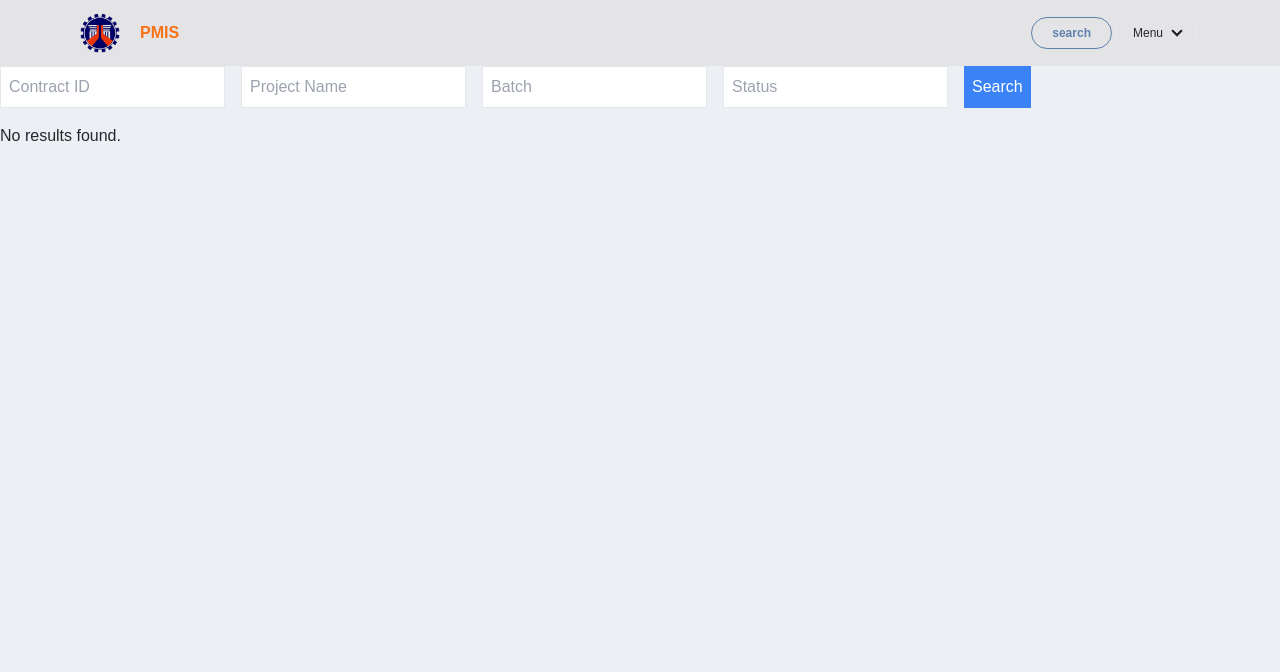
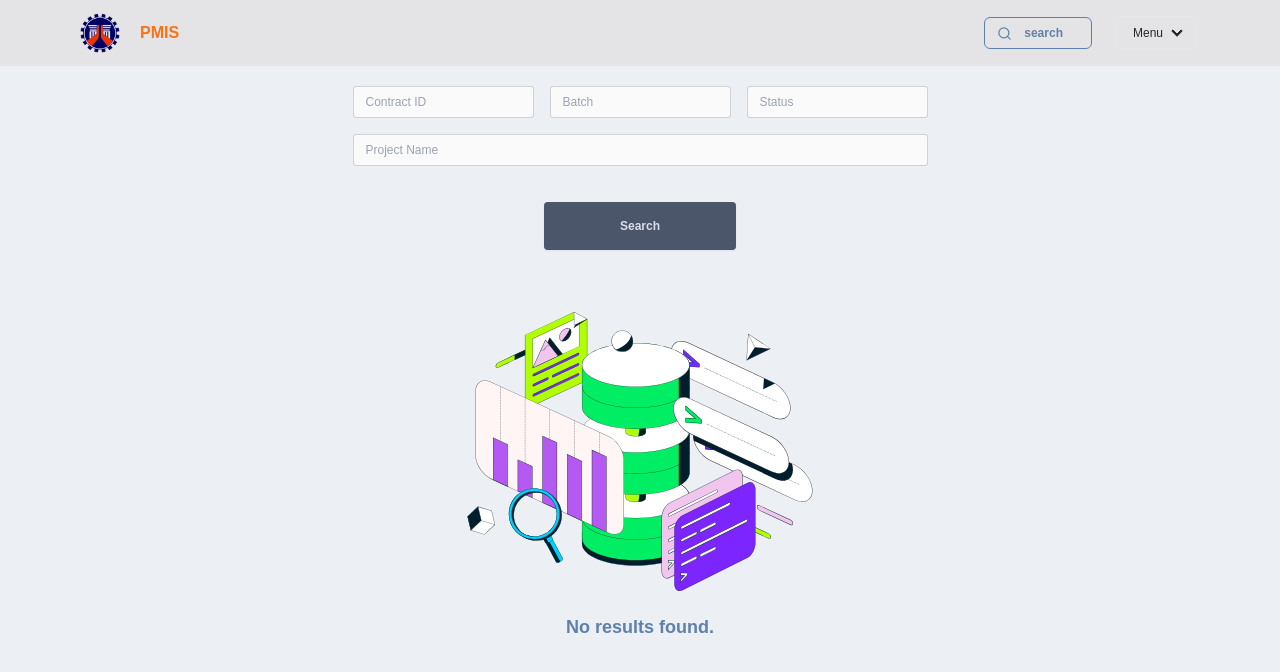
Before and after one commit to AllenCortuna/project-status, a Next.js app: page /search-contracts in a window 1280 px wide. Shown: the top 672 px of the page. Built offline with nearby package versions, Linux system fonts and the light colour scheme; a web font is replaced by a local one.

Commit message:
search adjustment

```diff
--- a/app/component/Navbar.js
+++ b/app/component/Navbar.js
@@ -2,6 +2,7 @@ import Image from "next/image";
 import Link from "next/link";
 import React from "react";
 import dpwhLogo from '../../public/dpwhLogo.png'
+import { Search } from "react-feather";
 export const Navbar = () => {
   return (
     <div className="navbar bg-base-100 px-20 bg-zinc-200">
@@ -12,7 +13,8 @@ export const Navbar = () => {
         </Link>
       </div>
       <div className="flex-none">
-        <button className="btn btn-outline btn-sm text-xs text-primary font-bold rounded-full px-5">
+        <button className="btn btn-outline btn-sm text-xs text-primary font-bold rounded-md pr-7 mr-5 flex gap-3">
+          <Search size={15}/>
         <Link href={"/search-contracts"} className="my-auto">search</Link>
         </button>
         <ul className="menu menu-horizontal px-1 text-xs">
@@ -21,10 +23,13 @@ export const Navbar = () => {
               <summary className="border hover:border-zinc-700">Menu</summary>
               <ul className="p-2 bg-base-100 rounded-t-none w-auto primary-text text-xs border border-zinc-300 ">
                 <li>
-                  <Link href={"/"}>Home</Link>
+                  <Link href={"/"}>Dashboard</Link>
                 </li>
                 <li>
                   <Link href={"/create-contract"}>Upload</Link>
+                </li>
+                <li>
+                  <Link href={"/login"}>Login</Link>
                 </li>
               </ul>
             </details>
--- a/app/globals.css
+++ b/app/globals.css
@@ -36,27 +36,27 @@ body {
 
 /* Total scrollbar width */
 ::-webkit-scrollbar {
-  width: 10px;
+  width: 8px;
 }
 
 /* Scrollbar track */
 ::-webkit-scrollbar-track {
-  background: #fafafa;
+  background: #eceff4;
   border-radius: 10px;
 }
 
 /* Scrollbar thumb */
 ::-webkit-scrollbar-thumb {
-  background: #57afde;
+  background: #516f95;
   border-radius: 10px;
 }
 
 /* Scrollbar thumb on hover */
 ::-webkit-scrollbar-thumb:hover {
-  background: #7ec5eb;
+  background: #516f95;
 }
 
 /* Optional: Scrollbar corner for resizable containers */
 ::-webkit-scrollbar-corner {
-  background: #ffffff;
+  background: #eceff4;
 }
--- a/app/search-contracts/page.js
+++ b/app/search-contracts/page.js
@@ -4,6 +4,10 @@ import React, { useState } from "react";
 import axios from "axios";
 import { errorToast } from "@/config/toast";
 import { ToastContainer } from "react-toastify";
+import Link from "next/link";
+import Image from "next/image";
+import query from '../../public/img/Query-Insight.svg'
+
 
 const SearchContracts = () => {
   const [contractID, setContractID] = useState("");
@@ -45,67 +49,101 @@ const SearchContracts = () => {
   };
 
   return (
-    <div>
+    <div className="flex w-screen flex-col justify-center items-center p-5">
       <ToastContainer />
-      <div className="flex gap-4 mb-4">
+      <div className="grid grid-cols-3  gap-4 mb-4 max-w-[40rem]">
         <input
           type="text"
           placeholder="Contract ID"
           value={contractID}
           onChange={(e) => setContractID(e.target.value)}
-          className="border p-2"
+          className="custom-input"
         />
-        <input
-          type="text"
-          placeholder="Project Name"
-          value={projectName}
-          onChange={(e) => setProjectName(e.target.value)}
-          className="border p-2"
-        />
+
         <input
           type="text"
           placeholder="Batch"
           value={batch}
           onChange={(e) => setBatch(e.target.value)}
-          className="border p-2"
+          className="custom-input"
         />
         <input
           type="text"
           placeholder="Status"
           value={status}
           onChange={(e) => setStatus(e.target.value)}
-          className="border p-2"
+          className="custom-input"
         />
-        <button onClick={handleSearch} className="bg-blue-500 text-white p-2">
-          Search
+
+        <input
+          type="text"
+          placeholder="Project Name"
+          value={projectName}
+          onChange={(e) => setProjectName(e.target.value)}
+          className="custom-input col-span-3"
+        />
+      </div>
+      <button
+        onClick={handleSearch}
+        className={`btn ${
+          isLoading ? "btn-disable" : "btn-neutral"
+        } text-xs mt-5 w-48 mx-auto`}
+        disabled={isLoading}
+      >
+        {isLoading ? "Loading..." : "Search"}
       </button>
-      </div>
-      {isLoading && <p>Loading...</p>}
       {error && <p className="text-red-500">Error: {error.message}</p>}
       <div>
         {results.length > 0 ? (
-          <table className="table-auto w-full">
+          <div className="flex flex-col mx-auto border border-zinc-300 rounded-lg mt-5 overflow-x-auto scroll-container max-h-[40rem]">
+            <table className="table table-zebra max-w-[72rem] table-pin-rows">
               <thead>
-              <tr>
-                <th>Contract ID</th>
-                <th>Project Name</th>
-                <th>Batch</th>
-                <th>Status</th>
+                <tr className="text-xs text-zinc-500">
+                  <th className="text-xs">Result base on your search</th>
+                  <th className="w-40">Status</th>
+                  <th className="w-40">last Update</th>
+                  <th>Options</th>
                 </tr>
               </thead>
               <tbody>
-              {results.map((contract) => (
-                <tr key={contract._id}>
-                  <td>{contract.contractID}</td>
-                  <td>{contract.projectName}</td>
-                  <td>{contract.batch}</td>
-                  <td>{contract.status}</td>
+                {results?.map((info, ind) => (
+                  <tr key={ind} className="hover">
+                    <td className="text-xs text-zinc-500">
+                      <span className="text-xs text-primary font-bold">
+                        {info.contractID}
+                      </span>
+                      :&nbsp;
+                      {info.projectName}
+                    </td>
+                    <td className="text-xs text-zinc-500">
+                      {info?.status || ""}
+                    </td>
+                    <td className="text-xs text-zinc-500">
+                      {info?.lastUpdated?.split("T")[0] || ""}
+                    </td>
+                    <td>
+                      <button className="btn btn-primary btn-sm text-xs text-white">
+                        <Link href={`/update-contract/${info._id}`}>
+                          Update
+                        </Link>
+                      </button>
+                    </td>
                   </tr>
                 ))}
               </tbody>
             </table>
+          </div>
         ) : (
-          !isLoading && <p>No results found.</p>
+          !isLoading && (
+            <div className="w-[30rem] flex justify-center items-center flex-col mt-10">
+              <Image
+                src={query}
+                alt="Query Logo.png"
+                width={500}
+              />
+              <p className="text-lg font-bold text-primary">No results found.</p>
+            </div>
+          )
         )}
       </div>
     </div>
```
Also changed, not shown: public/img/Query-Insight.svg (added). Lines whose indentation alone changed are shown as unchanged.
